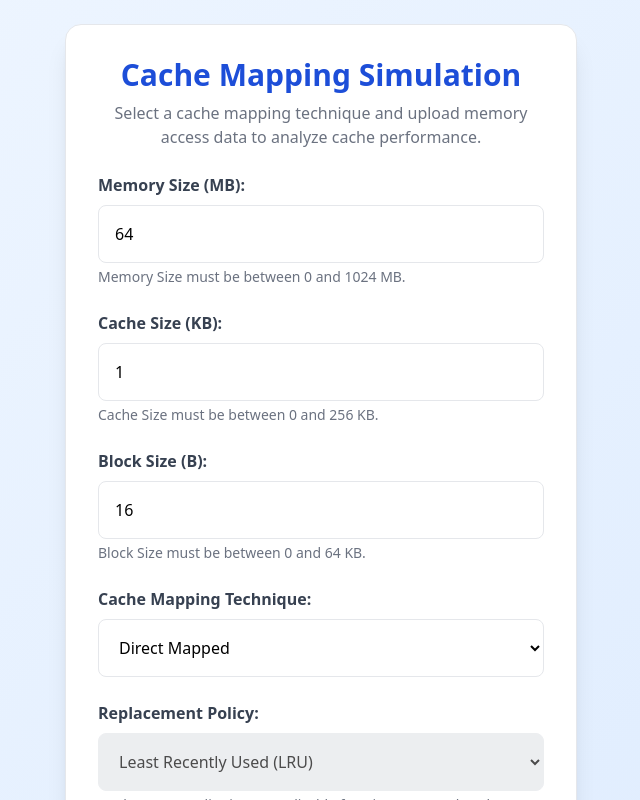
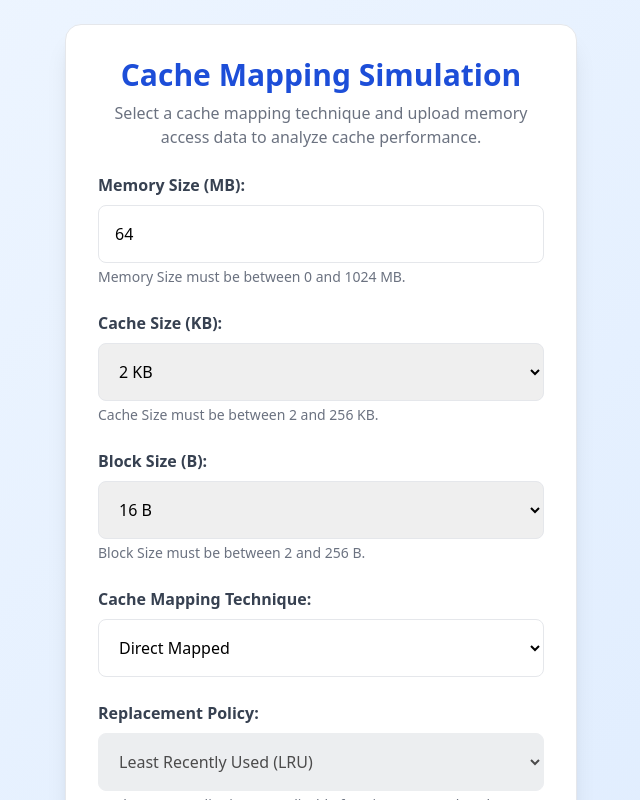
Before and after one commit to Nattopacirus/CacheInsight, a React (Create React App) app: page / in a window 1280 px wide. Shown: the top 800 px of the page, without its empty margins (319-959 px from the left). Built offline with nearby package versions, Linux system fonts and the light colour scheme.

Commit message:
dropdown select

```diff
--- a/src/CacheResults_direct.js
+++ b/src/CacheResults_direct.js
@@ -17,11 +17,23 @@ ChartJS.register(CategoryScale, LinearScale, BarElement, LineElement, PointEleme
 
 const calculateDirectMappedCache = (cacheSize, blockSize, fileData) => {
   const cacheSizeBytes = cacheSize * 1024;
+
+  // Validate block size
+  if (blockSize <= 0 || !Number.isInteger(blockSize)) {
+    throw new Error("Block size must be a positive integer.");
+  }
+
+  // Validate cache size
+  if (cacheSizeBytes <= 0 || !Number.isInteger(cacheSizeBytes)) {
+    throw new Error("Cache size must be a positive integer.");
+  }
+
+  // Ensure cache size is a multiple of block size
+  if (cacheSizeBytes % blockSize !== 0) {
+    throw new Error("Cache size must be a multiple of block size.");
+  }
+
   const numberOfBlocks = cacheSizeBytes / blockSize;
-
-  if (!Number.isInteger(numberOfBlocks) || numberOfBlocks <= 0) {
-    throw new Error("Invalid number of blocks");
-  }
 
   const offsetBits = Math.log2(blockSize);
   const indexBits = Math.log2(numberOfBlocks);
@@ -60,7 +72,7 @@ const CacheResults = () => {
       <div className="min-h-screen flex items-center justify-center bg-gradient-to-br from-blue-50 to-blue-100 p-6">
         <div className="bg-white p-8 rounded-2xl shadow-xl w-full max-w-lg border border-gray-200">
           <h1 className="text-3xl font-semibold text-blue-700 mb-2">Error</h1>
-          <p className="text-md text-gray-500">Invalid simulation data.</p>
+          <p className="text-md text-gray-500">Invalid simulation data. Please ensure cache size and block size are valid.</p>
         </div>
       </div>
     );
--- a/src/CacheSimulation.js
+++ b/src/CacheSimulation.js
@@ -1,3 +1,4 @@
+//CacheSimulation.js.js
 import React, { useState } from "react";
 import { useNavigate } from "react-router-dom";
 import Papa from "papaparse"; // ใช้สำหรับอ่านไฟล์ CSV
@@ -219,29 +220,40 @@ const CacheSimulation = () => {
           {/* Cache Size Input (เหมือนเดิม) */}
           <div>
             <label className="block font-semibold text-gray-700 mb-2">Cache Size (KB):</label>
-            <input
-              type="number"
+            <select
               className="w-full p-4 border rounded-lg focus:outline-none focus:ring-2 focus:ring-blue-500"
               value={cacheSize}
-              onChange={(e) => setCacheSize(Math.max(0, Math.min(256, e.target.value)))}
-              min="0"
-              max="256"
-            />
-            <p className="text-sm text-gray-500 mt-1">Cache Size must be between 0 and 256 KB.</p>
+              onChange={(e) => setCacheSize(parseInt(e.target.value))}
+            >
+              <option value={2}>2 KB</option>
+              <option value={4}>4 KB</option>
+              <option value={8}>8 KB</option>
+              <option value={16}>16 KB</option>
+              <option value={32}>32 KB</option>
+              <option value={64}>64 KB</option>
+              <option value={128}>128 KB</option>
+              <option value={256}>256 KB</option>
+            </select>
+            <p className="text-sm text-gray-500 mt-1">Cache Size must be between 2 and 256 KB.</p>
           </div>
 
-          {/* Block Size Input (เหมือนเดิม) */}
           <div>
             <label className="block font-semibold text-gray-700 mb-2">Block Size (B):</label>
-            <input
-              type="number"
+            <select
               className="w-full p-4 border rounded-lg focus:outline-none focus:ring-2 focus:ring-blue-500"
               value={blockSize}
-              onChange={(e) => setBlockSize(Math.max(0, Math.min(64 * 1024, e.target.value)))}
-              min="0"
-              max="65536"
-            />
-            <p className="text-sm text-gray-500 mt-1">Block Size must be between 0 and 64 KB.</p>
+              onChange={(e) => setBlockSize(parseInt(e.target.value))}
+            >
+              <option value={2}>2 B</option>
+              <option value={4}>4 B</option>
+              <option value={8}>8 B</option>
+              <option value={16}>16 B</option>
+              <option value={32}>32 B</option>
+              <option value={64}>64 B</option>
+              <option value={128}>128 B</option>
+              <option value={256}>256 B</option>
+            </select>
+            <p className="text-sm text-gray-500 mt-1">Block Size must be between 2 and 256 B.</p>
           </div>
 
           {/* Cache Mapping Technique Dropdown (เหมือนเดิม) */}
```
Also changed, not shown: csv_test/sample1.csv. Lines whose indentation alone changed are shown as unchanged.
